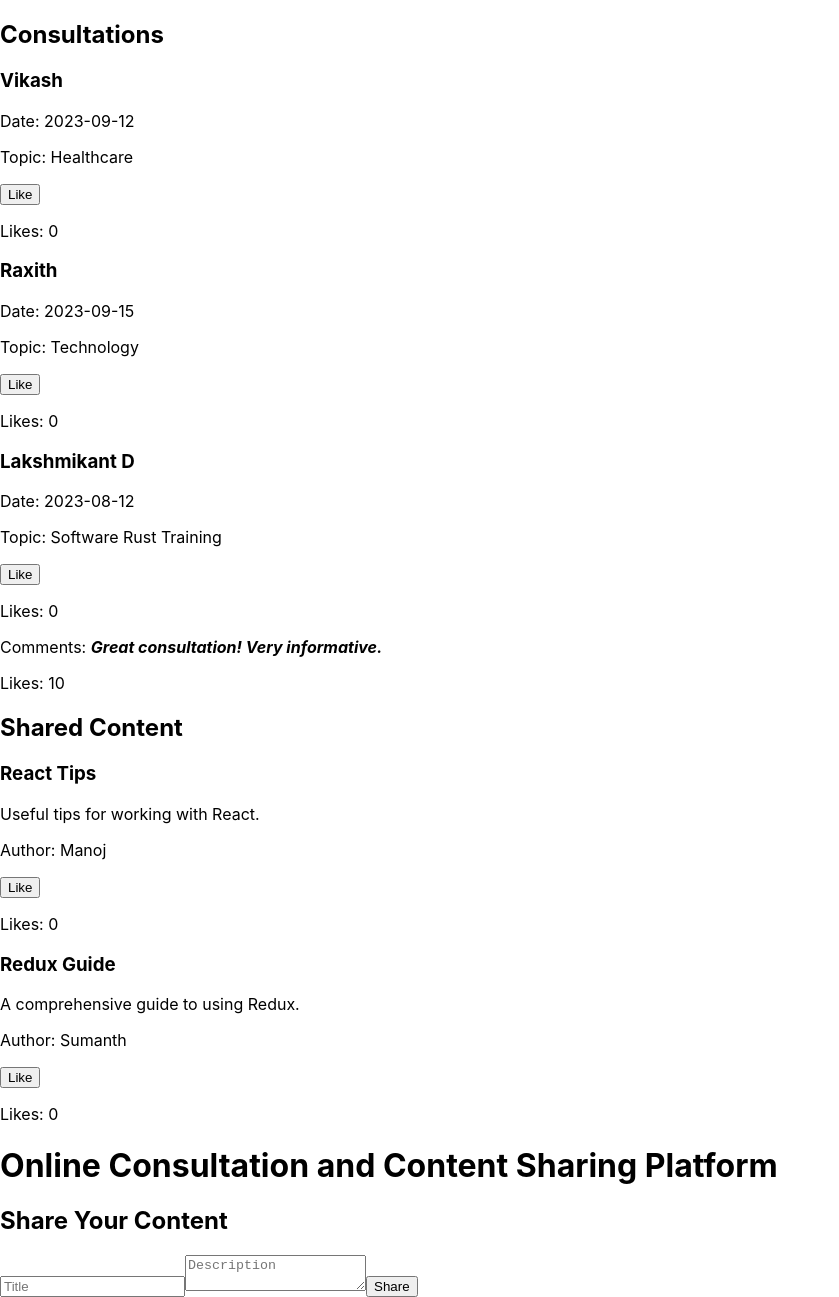
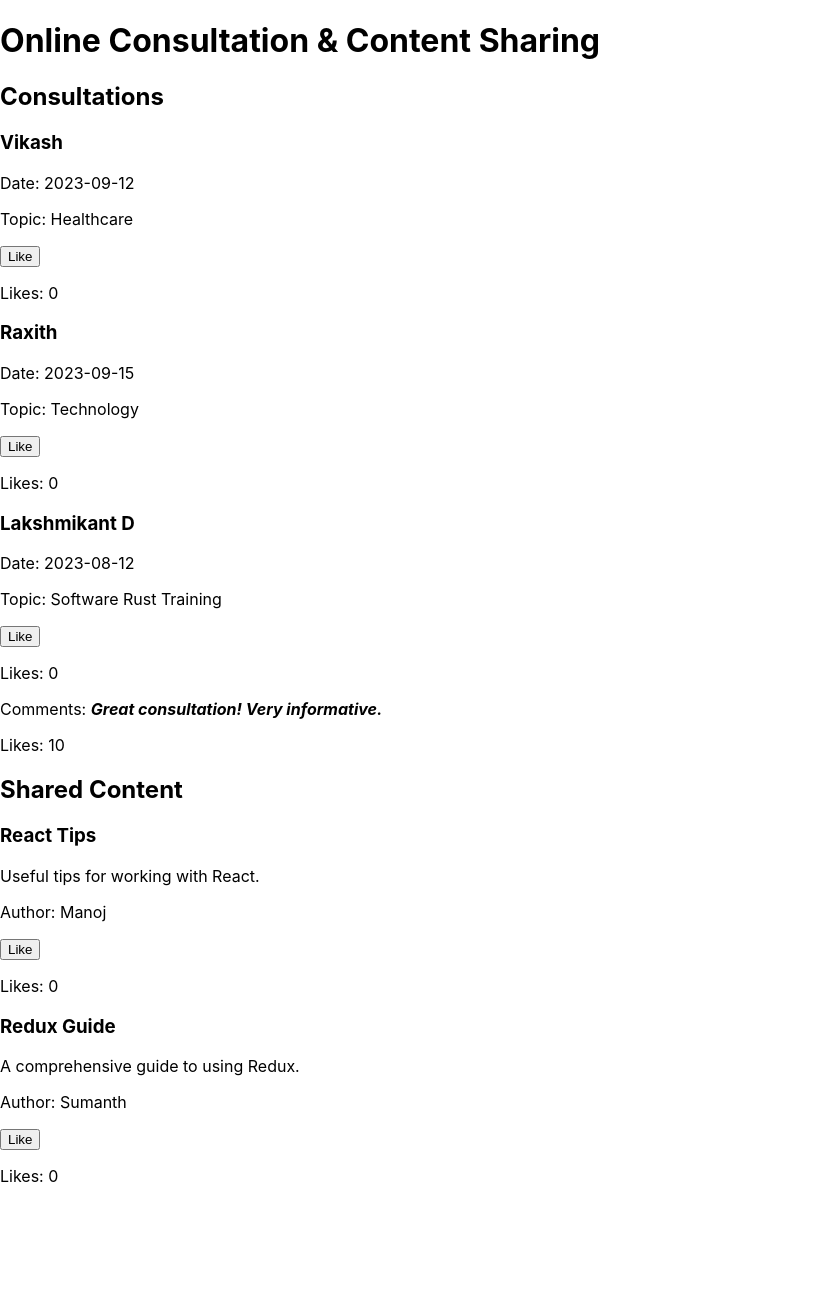
Before and after one commit to thefullstacktrainer/consultation_and_content_sharing_app, a React (Create React App) app: page / in a window 1280 px wide. Shown: the whole page, without its empty margins (0-839 px from the left). After the commit the page ends 1202 px from the top, so only its background shows below. Built offline with nearby package versions, Linux system fonts and the light colour scheme.

Commit message:
Added Header and some Css

```diff
--- a/src/App.js
+++ b/src/App.js
@@ -2,9 +2,7 @@
 import ConsultationList from './components/ConsultationList';
 import ContentSharing from './components/ContentSharing';
 import EnhancedConsultationCard from './components/EnhancedConsultationCard';
-import ContentSharingPage from './components/ContentSharingPage';
-
-
+import Header from './components/Header'
 const App = () => {
   const consultations = [
     { userName: 'Vikash', consultationDate: '2023-09-12', topic: 'Healthcare' },
@@ -26,14 +24,10 @@
 
   return (
     <div>
+      <Header />
       <ConsultationList consultations={consultations} />
       <EnhancedConsultationCard {...consultationData} />
-
       <ContentSharing contentList={contentList} />
-      <div>
-        <h1>Online Consultation and Content Sharing Platform</h1>
-        <ContentSharingPage />
-      </div>
     </div>
   );
 };
--- /dev/null
+++ b/src/components/Header.js
@@ -0,0 +1,11 @@
+import React from 'react';
+
+function Header() {
+    return (
+        <header>
+            <h1>Online Consultation & Content Sharing</h1>
+        </header>
+    );
+}
+
+export default Header;
--- /dev/null
+++ b/src/styles.css
@@ -0,0 +1,30 @@
+/* styles.css */
+.app {
+    font-family: Arial, sans-serif;
+    text-align: center;
+}
+
+header {
+    background-color: #333;
+    color: #fff;
+    padding: 1rem;
+}
+
+section {
+    margin: 2rem;
+    padding: 1rem;
+    border: 1px solid #ddd;
+}
+
+button {
+    background-color: #007bff;
+    color: #fff;
+    border: none;
+    padding: 0.5rem 1rem;
+    cursor: pointer;
+    border-radius: 4px;
+}
+
+button:hover {
+    background-color: #0056b3;
+}
```
